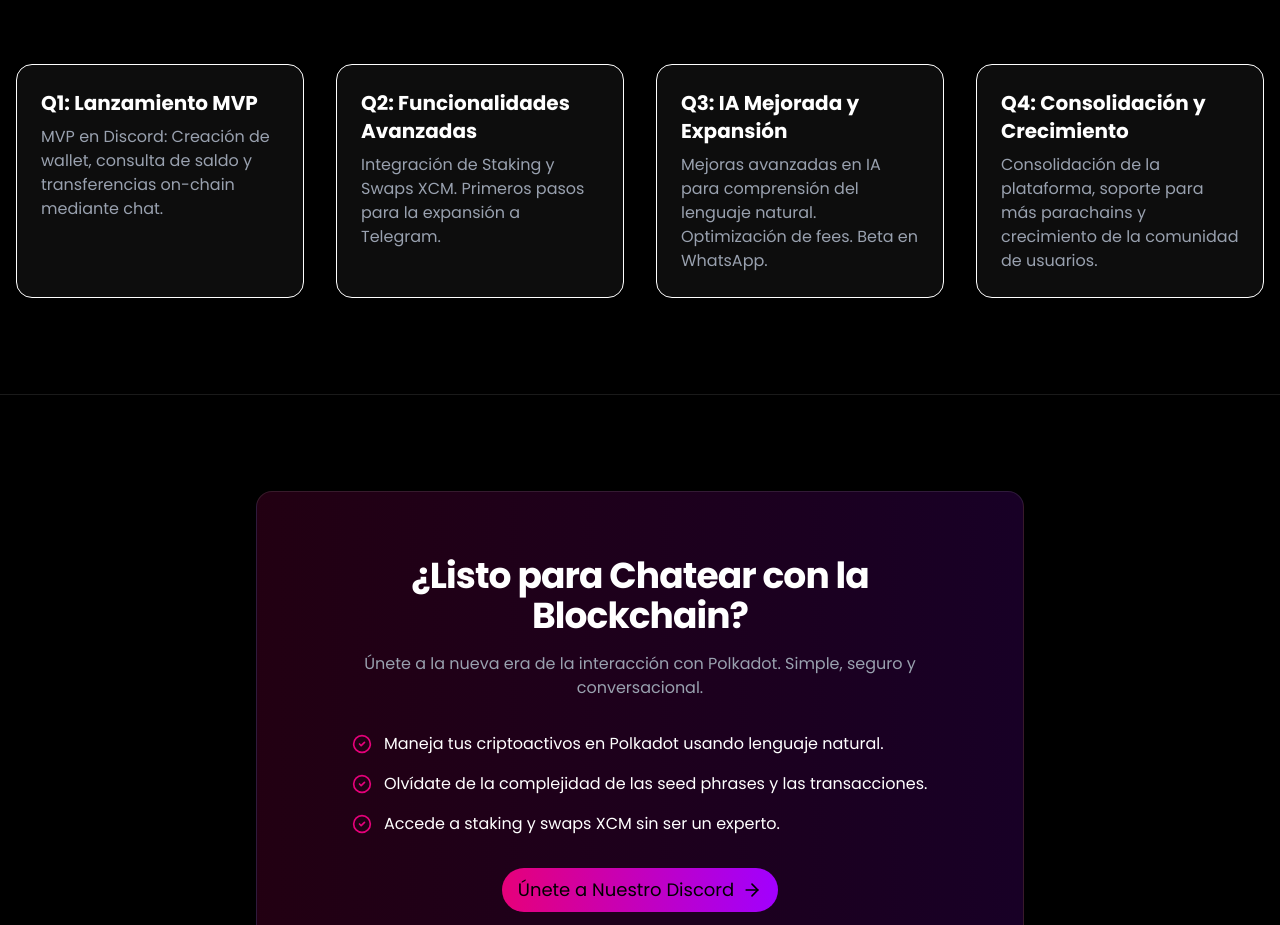
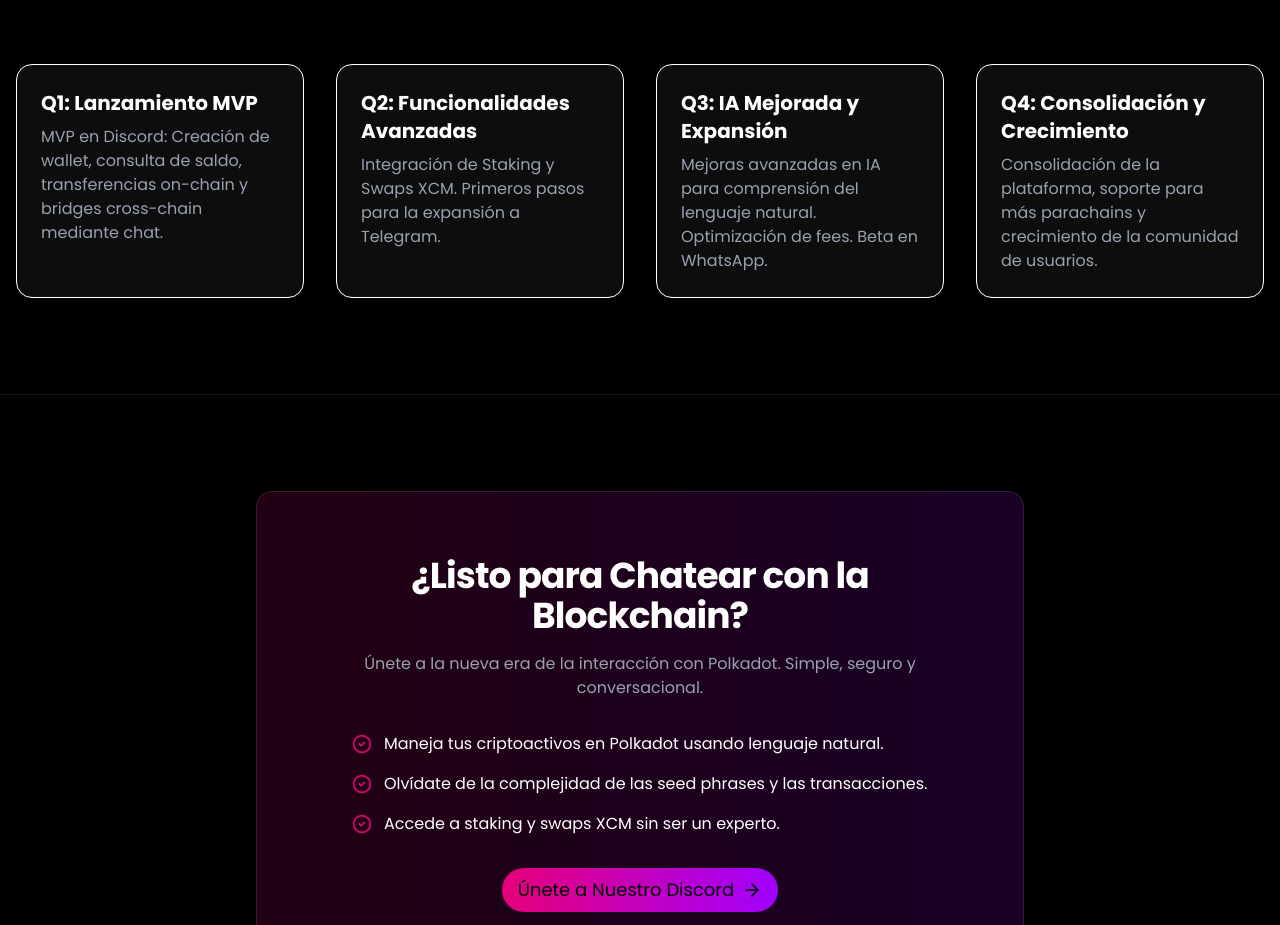
Before and after one commit to ivandda/subtext-wallet, a Next.js app: page / in a window 1280 px wide. Shown: the part 1484-2409 px from the top of the page. Built offline with nearby package versions, Linux system fonts and the light colour scheme.

Commit message:
fix: update roadmap item description to include cross-chain bridge functionality

```diff
--- a/app/page.tsx
+++ b/app/page.tsx
@@ -232,7 +232,7 @@
   const roadmapItems = [
     {
       title: 'Q1: Lanzamiento MVP',
-      description: 'MVP en Discord: Creación de wallet, consulta de saldo y transferencias on-chain mediante chat.',
+      description: 'MVP en Discord: Creación de wallet, consulta de saldo, transferencias on-chain y bridges cross-chain mediante chat.',
       color: brandWhite,
     },
     {
```
